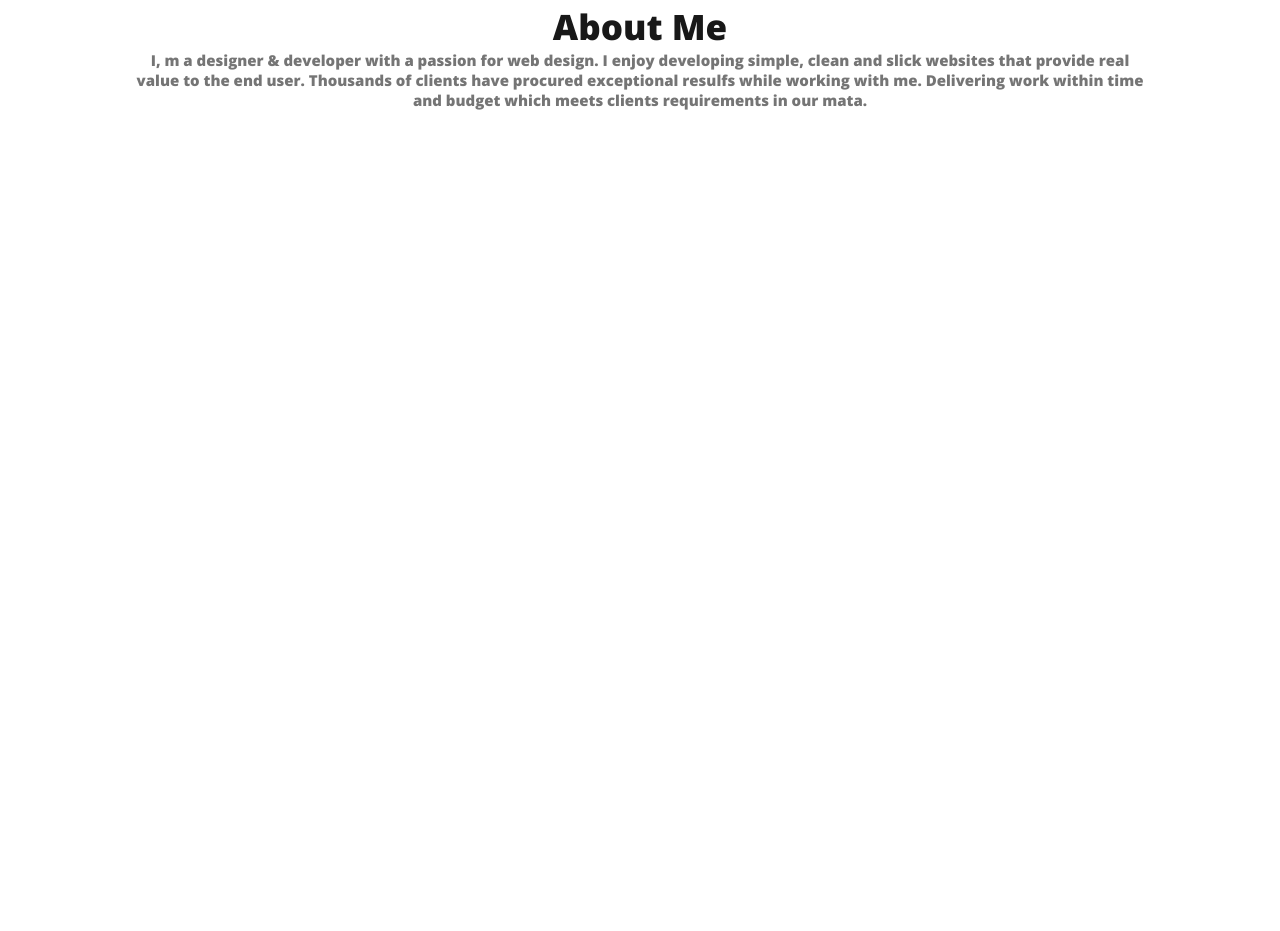
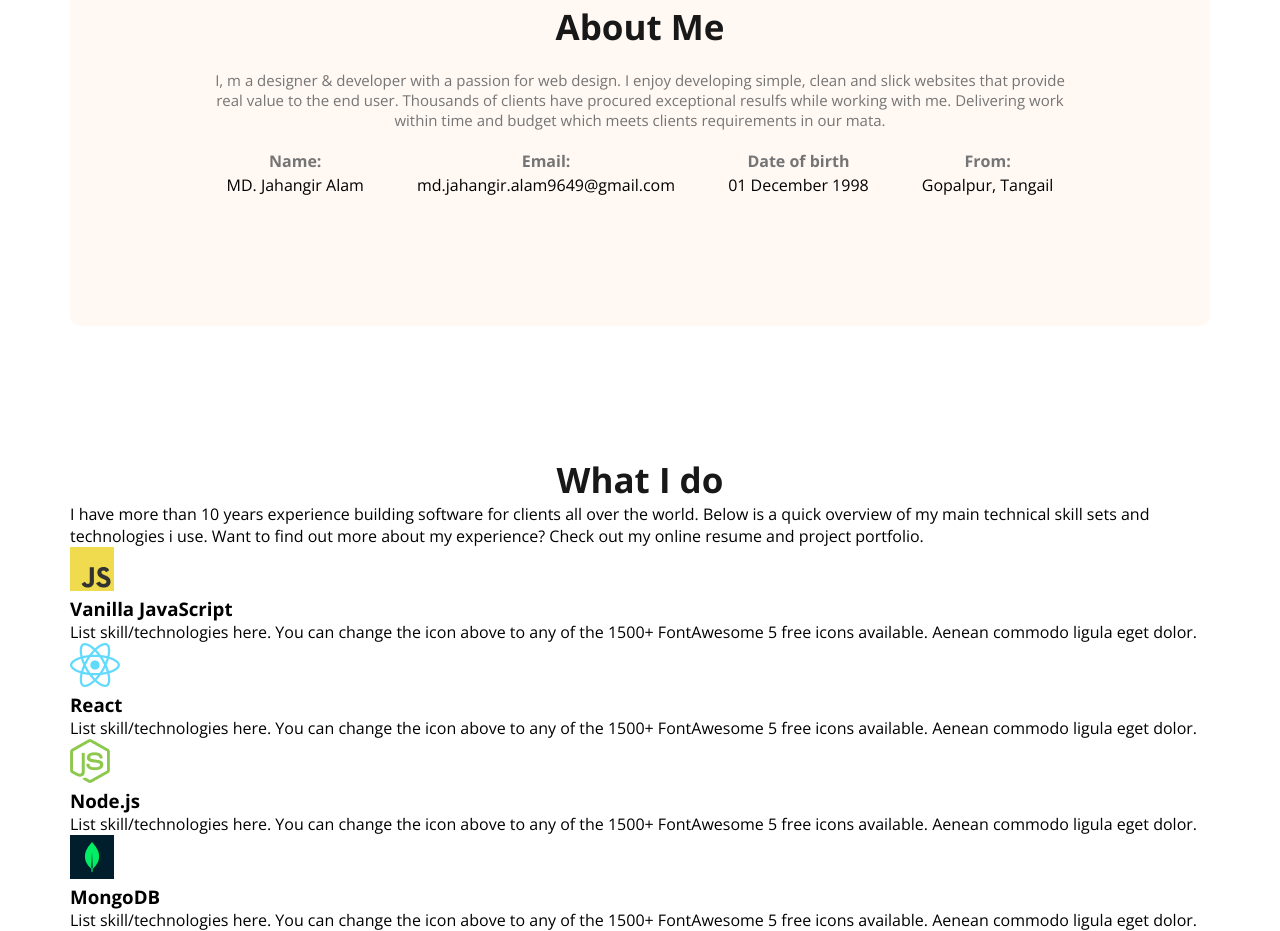
Before and after one commit to Jahangir506/web-developer-portfolio, a plain HTML site: page index.html in a window 1280 px wide. Shown: the part 957-1888 px from the top of the page. Before the commit the page ends 1327 px from the top, so only its background shows below. Drawn offline with nearby package versions, Linux system fonts and the light colour scheme.

Commit message:
added skill section create

```diff
--- a/index.html
+++ b/index.html
@@ -7,7 +7,7 @@
     <link rel="preconnect" href="https://fonts.googleapis.com" />
     <link rel="preconnect" href="https://fonts.gstatic.com" crossorigin />
     <link
-      href="https://fonts.googleapis.com/css2?family=Open+Sans:wght@800&display=swap"
+      href="https://fonts.googleapis.com/css2?family=Open+Sans:wght@400;700;800&display=swap"
       rel="stylesheet"
     />
     <link rel="stylesheet" href="styles/portfolio.css" />
@@ -46,6 +46,72 @@
           while working with me. Delivering work within time and budget which
           meets clients requirements in our mata.
         </p>
+        <div class="about-info-container">
+          <div class="about-info">
+            <h4 class="info-title">Name:</h4>
+            <p class="">MD. Jahangir Alam</p>
+          </div>
+          <div class="about-info">
+            <h4 class="info-title">Email:</h4>
+            <p class="">md.jahangir.alam9649@gmail.com</p>
+          </div>
+          <div class="about-info">
+            <h4 class="info-title">Date of birth</h4>
+            <p class="">01 December 1998</p>
+          </div>
+          <div class="about-info">
+            <h4 class="info-title">From:</h4>
+            <p class="">Gopalpur, Tangail</p>
+          </div>
+        </div>
+      </section>
+      <!-- what i do section start  -->
+      <section>
+        <h3 class="section-title">What I do</h3>
+        <p id="what-i-do-description" class="section-description">
+          I have more than 10 years experience building software for clients all
+          over the world. Below is a quick overview of my main technical skill
+          sets and technologies i use. Want to find out more about my
+          experience? Check out my online resume and project portfolio.
+        </p>
+        <div>
+          <div class="skill">
+            <img src="/images/icons/js.png" alt="" />
+            <h3 class="skill-title">Vanilla JavaScript</h3>
+            <p class="skill-description">
+              List skill/technologies here. You can change the icon above to any
+              of the 1500+ FontAwesome 5 free icons available. Aenean commodo
+              ligula eget dolor.
+            </p>
+          </div>
+          <div class="skill">
+            <img src="/images/icons/react.png" alt="" />
+            <h3 class="skill-title">React</h3>
+            <p class="skill-description">
+              List skill/technologies here. You can change the icon above to any
+              of the 1500+ FontAwesome 5 free icons available. Aenean commodo
+              ligula eget dolor.
+            </p>
+          </div>
+          <div class="skill">
+            <img src="/images/icons/nodejs.png" alt="" />
+            <h3 class="skill-title">Node.js</h3>
+            <p class="skill-description">
+              List skill/technologies here. You can change the icon above to any
+              of the 1500+ FontAwesome 5 free icons available. Aenean commodo
+              ligula eget dolor.
+            </p>
+          </div>
+          <div class="skill">
+            <img src="/images/icons/mongo.png" alt="" />
+            <h3 class="skill-title">MongoDB</h3>
+            <p class="skill-description">
+              List skill/technologies here. You can change the icon above to any
+              of the 1500+ FontAwesome 5 free icons available. Aenean commodo
+              ligula eget dolor.
+            </p>
+          </div>
+        </div>
       </section>
     </main>
     <footer></footer>
--- a/styles/portfolio.css
+++ b/styles/portfolio.css
@@ -95,9 +95,31 @@ nav a {
 }
 
 /* main section  */
+main {
+  max-width: 1140px;
+  margin: 0 auto;
+}
+
 .about {
   padding: 130px;
+  border-radius: 10px;
   margin: 130px 0;
+  background: #fff8f3;
 }
 .section-descripttion {
+  margin-top: 20px;
+  margin-bottom: 20px;
+  color: #757575;
 }
+.about-info-container {
+  display: flex;
+  justify-content: space-around;
+  text-align: center;
+}
+.info-title {
+  color: #757575;
+  margin-bottom: 2px;
+}
+#what-i-do {
+  padding: 30px 150px;
+}
```
